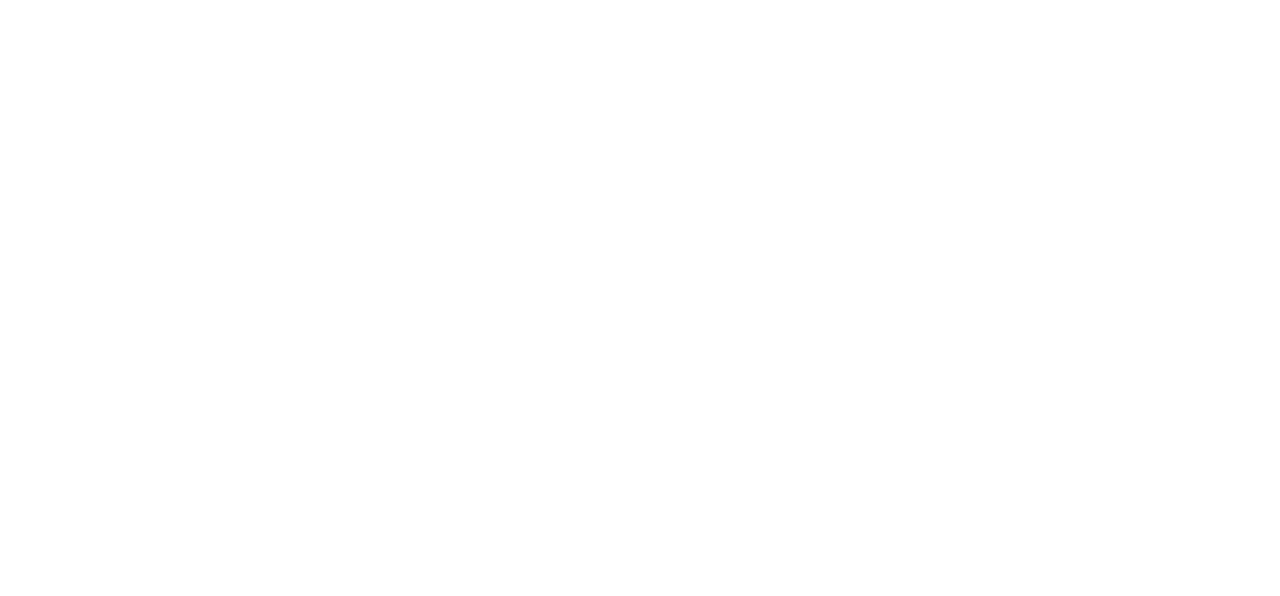
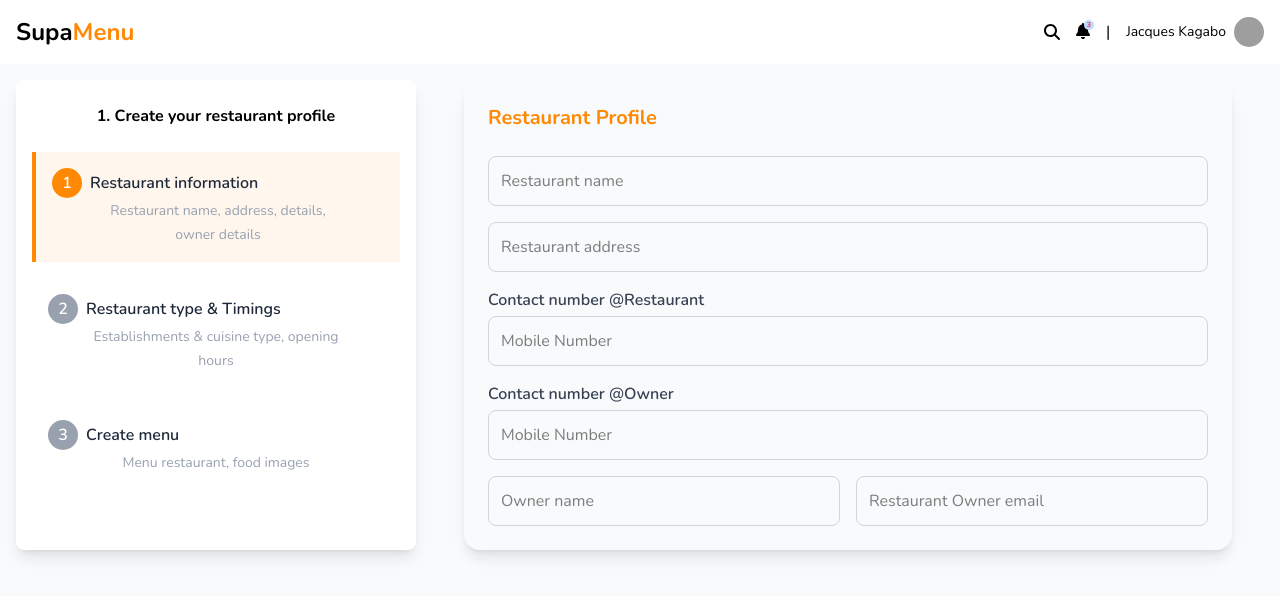
Before and after one commit to daniella307307/supamenu-web, a React (Vite) app in the folder frontend/client/: page /restoProfile in a window 1280 px wide. Before the commit this address had no page. Shown: the top 596 px of the page. Built offline with nearby package versions, Linux system fonts and the light colour scheme; grey boxes are pictures that could not be loaded; a web font is replaced by a local one.

Commit message:
creating a restaurant profile

```diff
--- a/frontend/client/src/App.jsx
+++ b/frontend/client/src/App.jsx
@@ -6,6 +6,7 @@
 import SignUp from './componets/SignUp'
 import Dashboard from './componets/Dashboard'
 import AddClients from './componets/AddClients'
+import RestoProfile1 from './componets/RestoProfile1'
 
 function App() {
   return (
@@ -17,6 +18,7 @@
            <Route path="/register" element={<SignUp/>} />
            <Route path="/dashboard" element={<Dashboard/>} />
            <Route path='/addClient' element={<AddClients/>} />
+           <Route path='/restoProfile' element={<RestoProfile1/>} />
         </Routes>
       </Router>
     </div>
--- a/frontend/client/src/componets/Home.jsx
+++ b/frontend/client/src/componets/Home.jsx
@@ -46,8 +46,8 @@
          <h2 className='text-white font-bold text-2xl'>Register your restaurant on SupaMenu</h2>
          <span className='text-white  font-semibold'>for free and get more revenue</span>
          <div className='flex  justify-between items-center gap-4'>
-            <div className='bg-orange-400 text-white p-2 rounded-lg hover:bg-orange-500 hover:cursor-pointer min-h[2em] min-w-[200px]  text-center'>Register your Restaurant</div>
-            <button className='bg-gray-700 text-white font-semibold rounded-lg p-2 px-4 hover:border-blue-200 hover:border hover:cursor-pointer'>Restaurant already registered? Signin</button>
+            <div className='bg-orange-400 text-white p-2 rounded-lg hover:bg-orange-500 hover:cursor-pointer min-h[2em] min-w-[200px]  text-center'><a href='/register'>Register your Restaurant</a></div>
+            <button className='bg-gray-700 text-white font-semibold rounded-lg p-2 px-4 hover:border-blue-200 hover:border hover:cursor-pointer'> <a href='/login'>Restaurant already registered? Signin</a></button>
          </div>
       </div>
       <div className='flex flex-col items-center justify-center gap-4  p-4 w-full'>
--- /dev/null
+++ b/frontend/client/src/componets/Navbar.jsx
@@ -0,0 +1,32 @@
+import React from 'react';
+import { FontAwesomeIcon } from '@fortawesome/react-fontawesome';
+import { faMagnifyingGlass,faBell } from '@fortawesome/free-solid-svg-icons';
+
+function Navbar() {
+  return (
+    <div className='bg-white h-16 w-screen text-black p-4 flex justify-between items-center shadow-md'>
+      <h1 className='font-bold text-2xl'>Supa<span className='text-orange-400'>Menu</span></h1>
+      <div className='flex items-center gap-4'>
+        <input type="text" placeholder='Search' className=' hidden border border-gray-800 text-black rounded-full p-2 w-64' />
+        <FontAwesomeIcon icon={faMagnifyingGlass} className='text-black cursor-pointer' size="x" onClick={() => {
+          const input = document.querySelector('input[type="text"]');
+          if (input) {
+            input.classList.toggle('hidden');
+            input.focus();
+          }
+        }} />
+        <div className='relative inline-block text-center justify-between items-center'>
+          <FontAwesomeIcon icon={faBell} className='text-black' size="x" />
+          <span className='absolute bg-blue-200 text-red-500 left-2 rounded-full w-[10px] h-[10px] text-[7px] font-bold'>3</span>
+        </div>
+        <span className='text-black'>|</span>
+        <div className='flex items-center gap-2'>
+          <span className='text-black font-light text-sm'>Jacques Kagabo</span>
+          <img src='https://i.pinimg.com/736x/a4/0c/91/a40c9137f94d7fa20fba408c5d871171.jpg' className='rounded-full w-[30px] h-[30px]' alt="User Profile" />
+        </div>
+      </div>
+    </div>
+  );
+}
+
+export default Navbar;
--- /dev/null
+++ b/frontend/client/src/componets/RestoProfile.jsx
@@ -0,0 +1,59 @@
+import React from 'react';
+
+function RestoProfile() {
+  return (
+    <div className="flex flex-col gap-6 bg-gray-50 p-6 rounded-2xl shadow-lg w-full max-w-3xl mx-auto">
+      <h2 className="text-xl text-orange-400 font-bold">Restaurant Profile</h2>
+
+      <form className="flex flex-col gap-4">
+        <input
+          type="text"
+          placeholder="Restaurant name"
+          className="border border-gray-300 rounded-lg p-3 w-full focus:outline-none focus:ring-2 focus:ring-orange-400"
+        />
+        <input
+          type="text"
+          placeholder="Restaurant address"
+          className="border border-gray-300 rounded-lg p-3 w-full focus:outline-none focus:ring-2 focus:ring-orange-400"
+        />
+
+        <div>
+          <label htmlFor="restaurantNumber" className="block text-gray-700 font-semibold mb-1">
+            Contact number @Restaurant
+          </label>
+          <input
+            type="tel"
+            placeholder="Mobile Number"
+            className="border border-gray-300 rounded-lg p-3 w-full focus:outline-none focus:ring-2 focus:ring-orange-400"
+          />
+        </div>
+
+        <div>
+          <label htmlFor="ownerNumber" className="block text-gray-700 font-semibold mb-1">
+            Contact number @Owner
+          </label>
+          <input
+            type="tel"
+            placeholder="Mobile Number"
+            className="border border-gray-300 rounded-lg p-3 w-full focus:outline-none focus:ring-2 focus:ring-orange-400"
+          />
+        </div>
+
+        <div className="flex flex-col md:flex-row gap-4">
+          <input
+            type="text"
+            placeholder="Owner name"
+            className="border border-gray-300 rounded-lg p-3 w-full focus:outline-none focus:ring-2 focus:ring-orange-400"
+          />
+          <input
+            type="email"
+            placeholder="Restaurant Owner email"
+            className="border border-gray-300 rounded-lg p-3 w-full focus:outline-none focus:ring-2 focus:ring-orange-400"
+          />
+        </div>
+      </form>
+    </div>
+  );
+}
+
+export default RestoProfile;
--- /dev/null
+++ b/frontend/client/src/componets/RestoProfile1.jsx
@@ -0,0 +1,82 @@
+import React, { useState } from "react";
+import Navbar from "./Navbar";
+import RestoProfile from "./RestoProfile";
+import RestoProfile2 from "./RestoProfile2";
+import RestoProfile3 from "./RestoProfile3";
+
+function RestoProfile1() {
+  const [form, setForm] = useState("one");
+
+  const steps = [
+    {
+      id: "one",
+      title: "Restaurant information",
+      description: "Restaurant name, address, details, owner details",
+    },
+    {
+      id: "two",
+      title: "Restaurant type & Timings",
+      description: "Establishments & cuisine type, opening hours",
+    },
+    {
+      id: "three",
+      title: "Create menu",
+      description: "Menu restaurant, food images",
+    },
+  ];
+
+  // Render the correct form component based on current step
+  const renderFormComponent = () => {
+    switch (form) {
+      case "one":
+        return <RestoProfile/>;
+      case "two":
+        return <RestoProfile2/>;
+      case "three":
+        return <RestoProfile3 />;
+      default:
+        return null;
+    }
+  };
+
+  return (
+    <div className="bg-gray-50 min-h-screen w-screen text-black">
+      <Navbar />
+      <div className="p-4 flex gap-4 bg-gray-50">
+        {/* Sidebar Navigation */}
+        <div className="flex flex-col gap-4 bg-white p-4 text-center rounded-lg shadow-lg w-[400px]">
+          <h2 className="text-black font-bold text-center p-2">
+            1. Create your restaurant profile
+          </h2>
+
+          {steps.map((step, index) => (
+            <div
+              key={step.id}
+              onClick={() => setForm(step.id)}
+              className={`flex flex-col justify-between hover:cursor-pointer p-4 transition duration-300 ease-in-out
+                ${form === step.id ? "border-l-4 border-orange-400 bg-orange-50" : "hover:border-l-2 hover:border-orange-400"}
+              `}
+            >
+              <p className="flex items-center gap-2 font-semibold text-md">
+                <span className={`rounded-full w-[30px] h-[30px] flex items-center justify-center text-white ${form === step.id ? "bg-orange-400" : "bg-gray-400"}`}>
+                  {index + 1}
+                </span>
+                <h2 className="text-gray-800 font-semibold">{step.title}</h2>
+              </p>
+              <p className="px-10">
+                <span className="text-gray-400 text-sm">{step.description}</span>
+              </p>
+            </div>
+          ))}
+        </div>
+
+        {/* Main Form Area */}
+        <div className="flex-1">
+          {renderFormComponent()}
+        </div>
+      </div>
+    </div>
+  );
+}
+
+export default RestoProfile1;
--- /dev/null
+++ b/frontend/client/src/componets/RestoProfile2.jsx
@@ -0,0 +1,63 @@
+import React from 'react';
+
+function RestoProfile2() {
+  return (
+    <div className="flex flex-col justify-between gap-6 bg-gray-50 p-6 rounded-2xl shadow-lg w-full max-w-3xl mx-auto">
+      <h2 className="text-xl text-orange-400 font-bold">Restaurant Profile</h2>
+
+      <form className="flex flex-col gap-4">
+        <div>
+          <label className="block text-gray-700 font-medium mb-1">
+            Restaurant Type
+          </label>
+          <select className="w-full p-2 border border-gray-300 rounded-md focus:outline-none focus:ring-2 focus:ring-orange-400">
+            <option>Restaurant</option>
+            <option>Pub</option>
+            <option>Hotel</option>
+            <option>Coffeshop</option>
+            <option>Other</option>
+          </select>
+        </div>
+
+        <div>
+          <label className="block text-gray-700 font-medium mb-1">Cuisine Type</label>
+          <select className="w-full p-2 border border-gray-300 rounded-md focus:outline-none focus:ring-2 focus:ring-orange-400">
+            <option>African</option>
+            <option>Western</option>
+            <option>Chinese</option>
+            <option>Other</option>
+          </select>
+        </div>
+
+        <div>
+          <label htmlFor="openingHour" className="block text-gray-700 font-medium mb-1">
+            Opening Hours
+          </label>
+          <div className="flex gap-4">
+            <input
+              type="time"
+              name="openingHour"
+              className="flex-1 p-2 border border-gray-300 rounded-md focus:outline-none focus:ring-2 focus:ring-orange-400"
+            />
+            <input
+              type="time"
+              className="flex-1 p-2 border border-gray-300 rounded-md focus:outline-none focus:ring-2 focus:ring-orange-400"
+            />
+          </div>
+        </div>
+
+        <div>
+          <label htmlFor="image" className="block text-gray-700 font-medium mb-1">
+            Upload Images (pictures or logo)
+          </label>
+          <input
+            type="file"
+            className="w-full border border-gray-300 rounded-md p-2 bg-white file:mr-4 file:py-2 file:px-4 file:rounded-full file:border-0 file:bg-orange-400 file:text-white hover:file:bg-orange-500"
+          />
+        </div>
+      </form>
+    </div>
+  );
+}
+
+export default RestoProfile2;
--- /dev/null
+++ b/frontend/client/src/componets/RestoProfile3.jsx
@@ -0,0 +1,11 @@
+import React from 'react';
+
+function RestoProfile3() {
+  return (
+    <div>
+
+    </div>
+  );
+}
+
+export default RestoProfile3;
```
